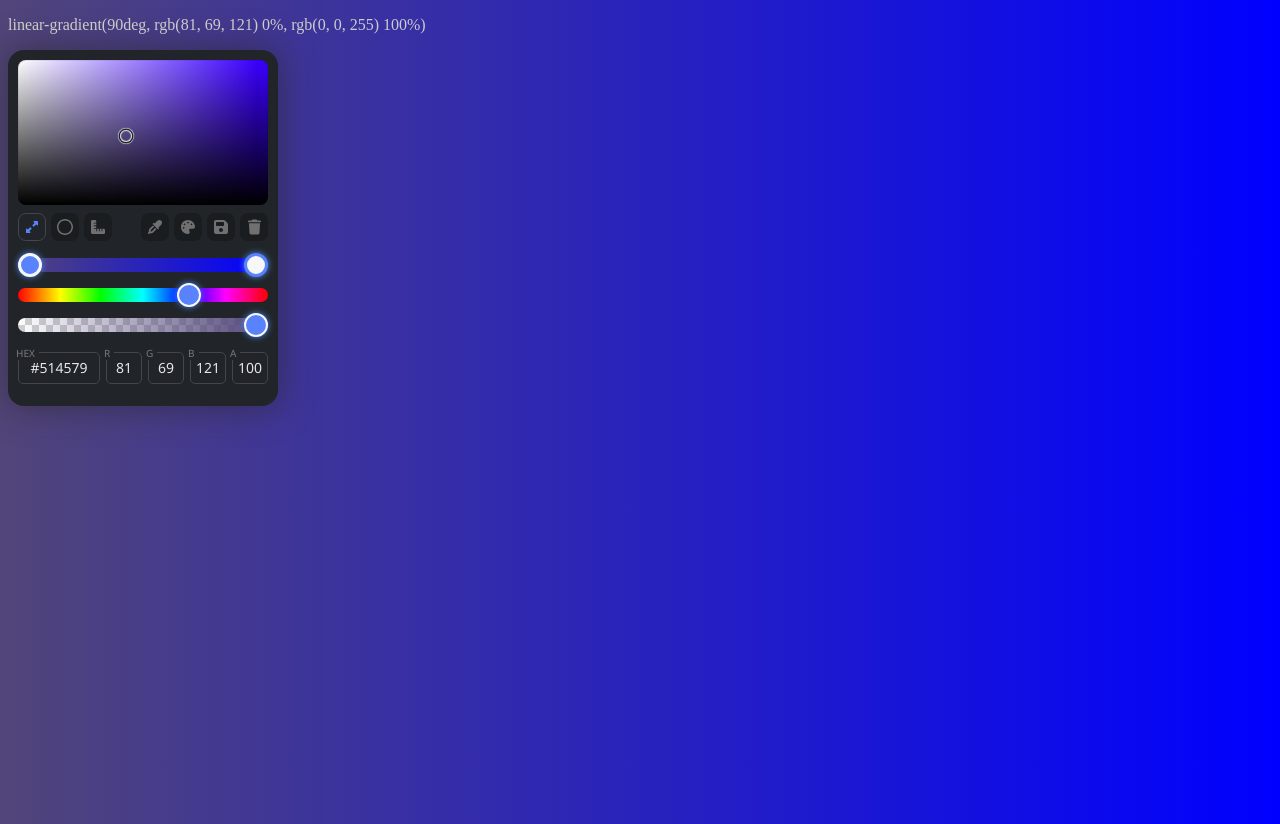
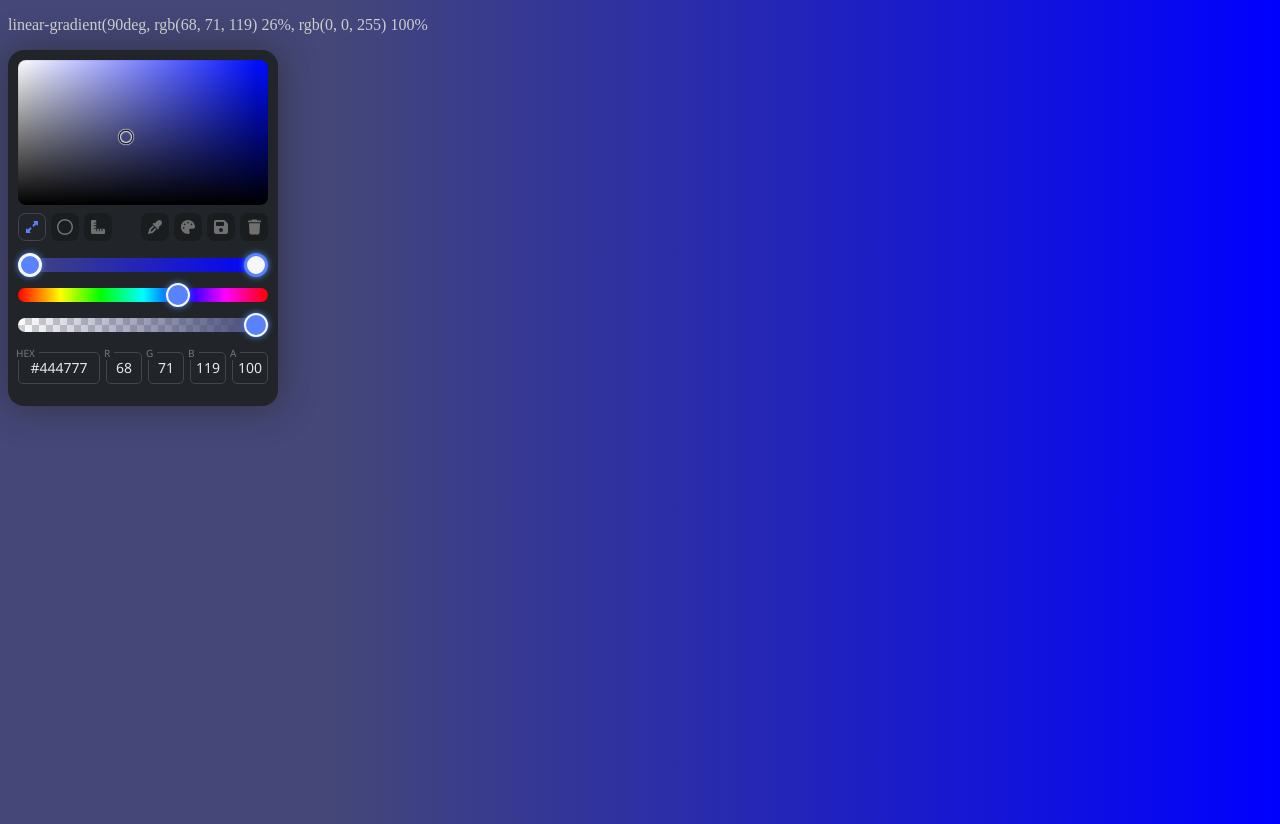
Before and after one commit to cyhnkckali/vue3-color-picker, a Vue app: page / in a window 1280 px wide. Built offline with nearby package versions, Linux system fonts and the light colour scheme.

Commit message:
Fixed Roadmap

```diff
--- a/package.json
+++ b/package.json
@@ -1,6 +1,6 @@
 {
   "name": "@cyhnkckali/vue3-color-picker",
-  "version": "1.1.0",
+  "version": "1.1.1",
   "description": "A color picker component library",
   "type": "module",
   "types": "./dist/index.d.ts",
--- a/src/App.vue
+++ b/src/App.vue
@@ -2,7 +2,7 @@
 import { ref, onMounted } from 'vue';
 import Vue3ColorPicker from './components/Vue3ColorPicker.vue'
 
-const color = ref('linear-gradient(90deg, rgb(81, 69, 121) 0%, rgb(0, 0, 255) 100%)')
+const color = ref('linear-gradient(90deg, rgb(68, 71, 119) 26%, rgb(0, 0, 255) 100%')
 const handleModel = (e: string) => {
   document.body.style.background = e;
 }
@@ -13,7 +13,8 @@ onMounted(() => {
 
 <template>
   <p style="color: #ccc;">{{ color }}</p>
-  <Vue3ColorPicker v-model="color" @update:model-value="handleModel" theme="dark" :local="{ angle: 'Ceyhun' }" />
+  <Vue3ColorPicker v-model="color" @update:model-value="handleModel" theme="dark" :local="{ angle: 'Ceyhun' }"
+    input-type="RGB" :disabled="false" />
 </template>
 
 <style>
--- a/src/components/GradientBar.vue
+++ b/src/components/GradientBar.vue
@@ -3,9 +3,9 @@
         <div ref="gradientBar" class="gradient-container" @dblclick="$emit('onAddColor', $event)"></div>
 
         <!-- Target Created -->
-        <div class="gradient-handle" style="left: 0; z-index: -1000; pointer-events: none">
+        <!-- <div class="gradient-handle" style="left: 0; z-index: -1000; pointer-events: none">
             <div class="gradient-handle-content"></div>
-        </div>
+        </div> -->
     </div>
 </template>
 
--- a/src/components/OpacityBar.vue
+++ b/src/components/OpacityBar.vue
@@ -1,7 +1,7 @@
 <template>
     <div class="opacity-bar">
-        <div class="opacity-bar-background"></div>
-        <div class="picker-opacity-slider">
+        <!-- <div class="opacity-bar-background"></div> -->
+        <div class="picker-opacity-slider opacity-bar-background">
             <input ref="opacitySlider" :value="modelValue" class="opacity__slider" type="range" min="0" max="100"
                 @input="handleInput" />
         </div>
--- a/src/components/Vue3ColorPicker.vue
+++ b/src/components/Vue3ColorPicker.vue
@@ -592,7 +592,7 @@ const setOpacityBarColor = () => {
     let colorItem = colorList.value.find((item) => item.select == true)
     if (colorItem) {
       opacitySlider.value.style.background = ` linear-gradient(90deg,rgba(255, 255, 255, 0) 0%, rgba(${colorItem.r
-        }, ${colorItem.g}, ${colorItem.b}, 100) 100%)`
+        }, ${colorItem.g}, ${colorItem.b}, 100) 97%)`
     }
   }
 }
@@ -1421,6 +1421,7 @@ onMounted(() => {
 }
 
 .opacity__slider {
+  padding-inline-end: 0.65px;
   border-radius: 10px;
   z-index: 10;
   appearance: none;
@@ -1556,7 +1557,7 @@ onMounted(() => {
   text-shadow: none;
   transition: none 0s ease 0s;
   transform: scaleX(1) scaleY(1) scaleZ(1);
-  border-radius: 0.5rem;
+  border-radius: 10px;
   width: 100%;
   height: 14px;
   z-index: 0;
```
Also changed, not shown: 6 other files (tests, documents, lock files or other folders).
